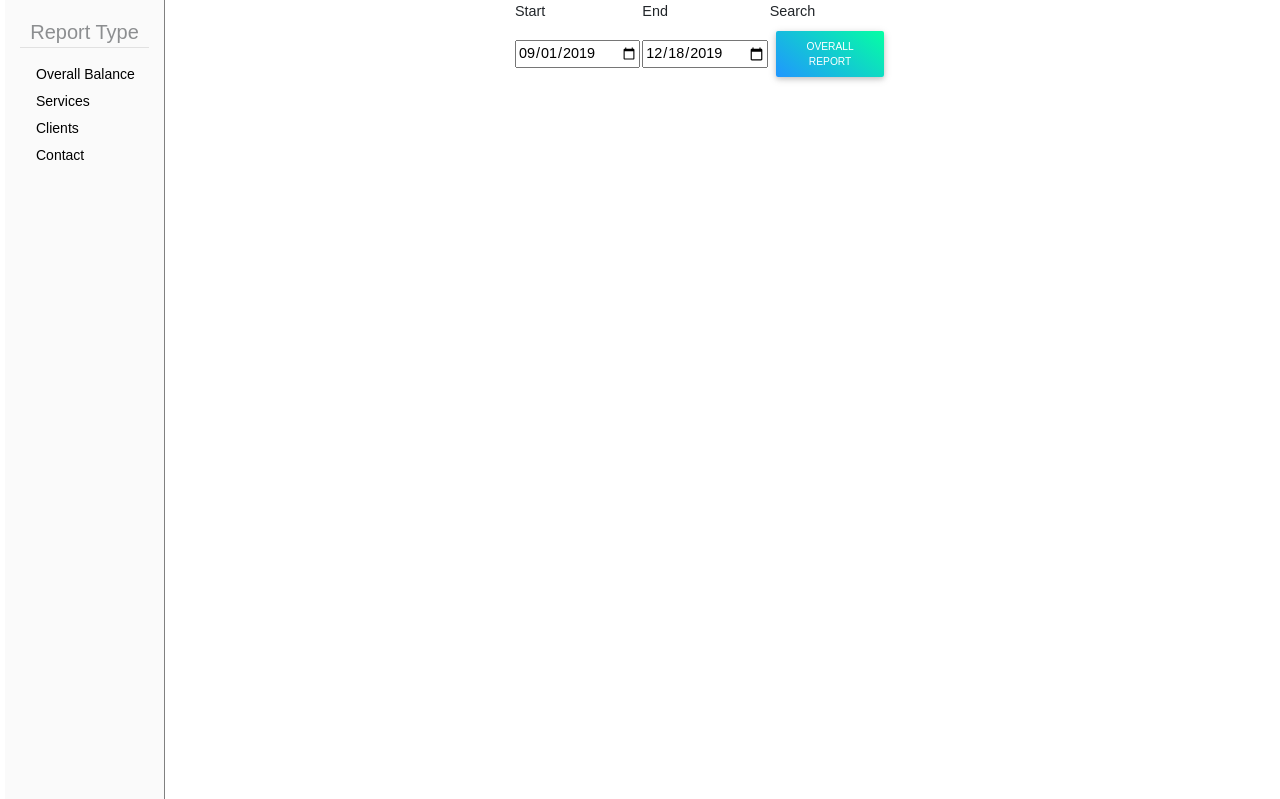
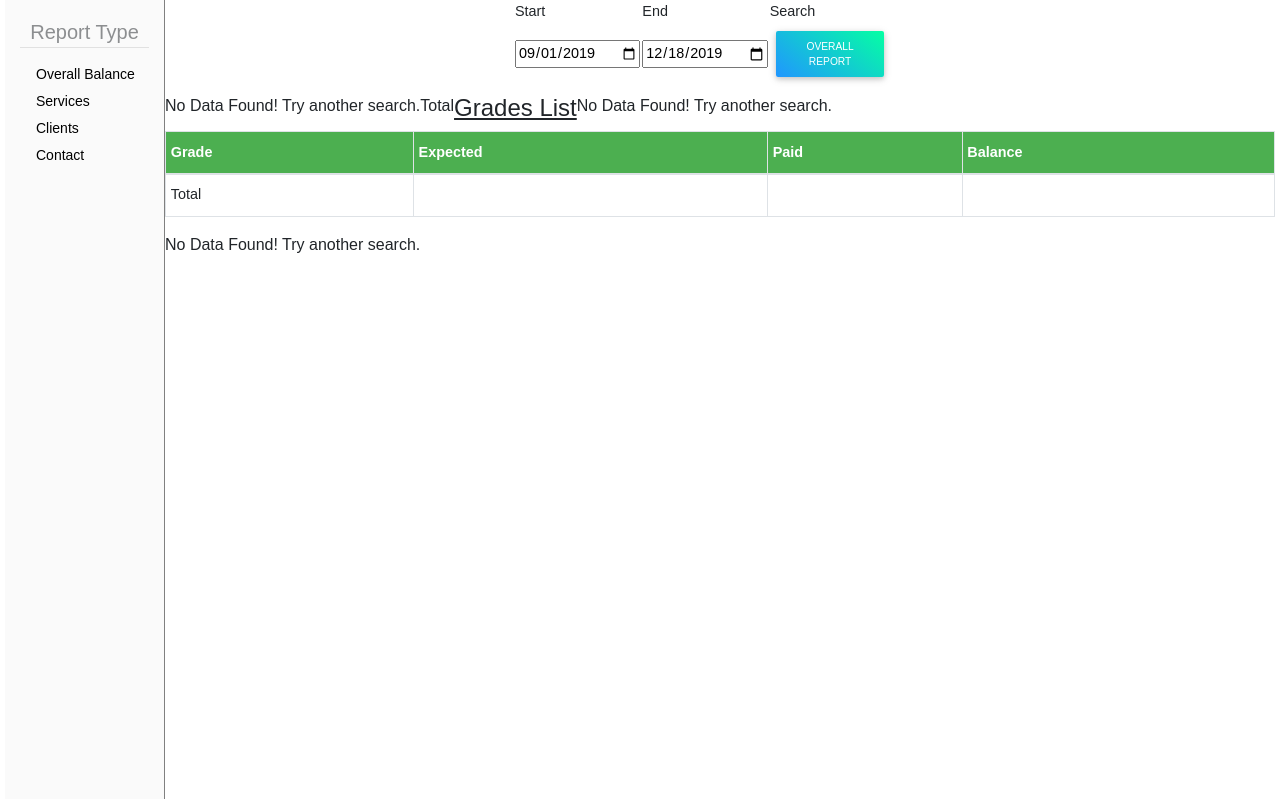
Before and after one commit to Heshamoov/indepth-finance, a PHP site: page / in a window 1280 px wide. Shown: the part 68-867 px from the top of the page. Run offline with PHP 8.4, Linux system fonts and the light colour scheme; tables that the repository leaves empty or names only in its code hold one stand-in row (values such as "Sample post"); lists and menus that the app fills with data are empty; some libraries are stand-ins or nearby versions.

Commit message:
paid-amount

```diff
--- a/css/index.css
+++ b/css/index.css
@@ -73,12 +73,12 @@ body {
     color: #2196F3;
 }
 
-
-#StatisticsDiv {
-
+#statisticsTable, #gradesTable {
+    /*color: red;*/
+    /*width: 50%;*/
 }
-
-#StatisticsTable {
+#statisticsTable td, #gradesTable td {
+    /*padding: 0;*/
 }
 
 #ParentsDiv {
@@ -86,7 +86,7 @@ body {
     /*overflow-y: scroll;*/
 }
 
-#ParentsTable td, #StatisticsTable td {
+#ParentsTable td {
     text-align: left;
     /* border:1px solid black;
      border-collapse: collapse;*/
@@ -101,19 +101,6 @@ body {
     text-align: left !important;
     /*border: 1px solid #ccc;*/
 }
-
-
-
-/*.people-table-header{
-  background-color:#4CAF50;
-  color:white;
-   text-align: center !important;
-}*/
-/*#StatisticsTable thead, #ParentsTable thead {
-  background-color: green;
-  color: white;
-}
-*/
 
 #ParentsTable th {
     position: sticky;
--- a/index.html
+++ b/index.html
@@ -39,6 +39,12 @@
             });
             $('.dataTables_length').addClass('bs-select');
         }
+    </script>
+
+    <script>
+        $(document).ready(function(){
+            search();
+        });
     </script>
     <title>InDepth Finance</title>
 </head>
--- a/mysql/general.php
+++ b/mysql/general.php
@@ -53,8 +53,8 @@ class Fee
     public function print_fee()
     {
         echo '<tr>
-                <th class="textLeft">' . $this->name . '</th><th class="textRight">' . $this->expected . '</th>
-                <th class="textRight">' . $this->paid . '</th><th class="textRight">' . $this->balance . '</th>
+                <td class="textLeft">' . $this->name . '</td><td class="textRight">' . $this->expected . '</td>
+                <td class="textRight">' . $this->paid . '</td><td class="textRight">' . $this->balance . '</td>
             </tr>';
     }
 }
@@ -65,7 +65,8 @@ $fees_array = array();
 $result = $conn->query($installments);
 if ($result->num_rows > 0) {
     echo "<div id='StatisticsDiv' class='col-sm-4'>";
-    echo "<table class='table table-sm table-bordered table-hover' id='StatisticsTable'>
+    echo '<h4><u>Fees List</u></h4>';
+    echo "<table class='table table-sm table-bordered table-hover' id='statisticsTable'>
             <thead>
                 <tr>
                     <th class='tableHeader textLeft'>FEE</th>
@@ -145,10 +146,76 @@ if ($result->num_rows > 0) {
                 <th class='textRight'><strong>" . $row['balance'] . '</strong></th>
               </tr>';
     }
-    echo '</table></div>';
+    echo '</table>';
 } else {
     echo 'No Data Found! Try another search.';
 }
+
+
+$grades = "
+SELECT
+    courses.course_name grade,
+    ROUND(SUM(finance_fees.particular_total),0) expected,
+    ROUND(SUM(finance_fees.particular_total) - SUM(finance_fees.balance) ,0) paid,
+    ROUND(SUM(finance_fees.balance),0) balance,
+    finance_fee_collections.start_date start_date,
+    CURDATE() today
+
+FROM guardians
+
+         INNER JOIN students ON guardians.familyid = students.familyid
+     INNER JOIN finance_fees ON students.id = finance_fees.student_id
+           INNER JOIN finance_fee_collections ON finance_fees.fee_collection_id = finance_fee_collections.id
+           INNER JOIN batches ON students.batch_id = batches.id
+           INNER JOIN courses ON batches.course_id = courses.id
+
+WHERE STR_TO_DATE(finance_fee_collections.start_date,'%Y-%m-%d') >= '$start_date'
+GROUP BY courses.course_name
+";
+
+//echo "<div class='col-sm-4'>";
+echo '<h4><u>Grades List</u></h4>';
+echo "<table class='table table-sm table-bordered table-hover' id='gradesTable'>
+            <thead>
+                <tr>
+                    <th class='tableHeader'>Grade</th>
+                    <th class='tableHeader'>Expected</th>
+                    <th class='tableHeader'>Paid</th>
+                    <th class='tableHeader'>Balance</th>
+                </tr>
+            </thead>";
+
+// echo $grades;
+$result = $conn->query($grades);
+if ($result->num_rows > 0) {
+    while ($row = $result->fetch_assoc()) {
+        echo " <tr >
+                <td class='textLeft'>" . $row['grade'] . "</td>
+                <td class='textRight'>" . $row['expected'] . "</td>
+                <td class='textRight'>" . $row['paid'] . "</td>
+                <td class='textRight'>" . $row['balance'] . '</td>
+              </tr>';
+    }
+} else
+{ echo 'No Data Found! Try another search.'; }
+
+
+// echo $statistics;
+$result = $conn->query($statistics);
+if ($result->num_rows > 0) {
+    while ($row = $result->fetch_assoc()) {
+        echo " <tr >
+                <th><strong>Total</strong></th>
+                <th class='textRight'><strong>" . $row['expected'] . "</strong></th>
+                <th class='textRight'><strong>" . $row['paid'] . "</strong></th>
+                <th class='textRight'><strong>" . $row['balance'] . '</strong></th>
+              </tr>';
+    }
+    echo '</table></div>';
+} else {
+    echo 'No Data Found! Try another search.'; }
+
+
 
 
 $general = "
@@ -180,14 +247,15 @@ $result = $conn->query($general);
 $rownumber = 1;
 if ($result->num_rows > 0) {
     echo "<div id='ParentsDiv' class='col-sm'>";
-    echo "<table class='table  table-bordered  table-hover ' cellspacing='0' width='100%' id='ParentsTable'>";
+    echo '<h4><u>Parents List</u></h4>';
+    echo "<table class='table  table-bordered table-striped  table-hover ' id='ParentsTable'>";
     echo '
     	<thead>
         <tr>
     		<th>#</th>
     		<th  width="20" >FamilyID</th>
     		<th>Parent</th>
-            <th>Children</th>
+            <th class="smallcol">Children</th>
     		<th>Expected</th>
             <th>Paid</th>
             <th>Balance</th>
@@ -200,7 +268,7 @@ if ($result->num_rows > 0) {
         echo "
     	<tr  onclick='FamilyStatement(" . json_encode($params) . ")'>
     		<td>" . $rownumber . "</td>
-    		<td  class='textRight'>" . $row['familyid'] . "</td>
+    		<td  class='textLeft'>" . $row['familyid'] . "</td>
     		<td>" . $row['parent'] . "</td>
             <td  class='textRight'>" . $row['NumberOfStudents'] . "</td>
     		<td class='textRight'>" . $row['expected'] . "</td>
@@ -215,52 +283,4 @@ if ($result->num_rows > 0) {
     echo "No Data Found! Try another search.";
 }
 
-
-$grades = "
-SELECT
-    courses.course_name grade,
-    ROUND(SUM(finance_fees.particular_total),0) expected,
-    ROUND(SUM(finance_fees.particular_total) - SUM(finance_fees.balance) ,0) paid,
-    ROUND(SUM(finance_fees.balance),0) balance,
-    finance_fee_collections.start_date start_date,
-    CURDATE() today
-
-FROM guardians
-
-         INNER JOIN students ON guardians.familyid = students.familyid
-     INNER JOIN finance_fees ON students.id = finance_fees.student_id
-           INNER JOIN finance_fee_collections ON finance_fees.fee_collection_id = finance_fee_collections.id
-           INNER JOIN batches ON students.batch_id = batches.id
-           INNER JOIN courses ON batches.course_id = courses.id
-
-WHERE STR_TO_DATE(finance_fee_collections.start_date,'%Y-%m-%d') >= '$start_date'
-GROUP BY courses.course_name
-";
-
-echo "<div class='col-sm-4'>";
-echo "<table class='table table-sm table-bordered table-hover' id='gradesTable'>
-            <thead>
-                <tr>
-                    <th class='tableHeader'>Grade</th>
-                    <th class='tableHeader'>Expected</th>
-                    <th class='tableHeader'>Paid</th>
-                    <th class='tableHeader'>Balance</th>
-                </tr>
-            </thead>";
-
-// echo $gradesTable;
-$result = $conn->query($grades);
-if ($result->num_rows > 0) {
-    while ($row = $result->fetch_assoc()) {
-        echo " <tr >
-                <td class='textLeft'>" . $row['grade'] . "</td>
-                <td class='textRight'>" . $row['expected'] . "</td>
-                <td class='textRight'>" . $row['paid'] . "</td>
-                <td class='textRight'>" . $row['balance'] . "</td>
-              </tr>";
-    }
-    echo "</table></div>";
-} else
-    echo "No Data Found! Try another search.";
-
 $conn->close();
```
